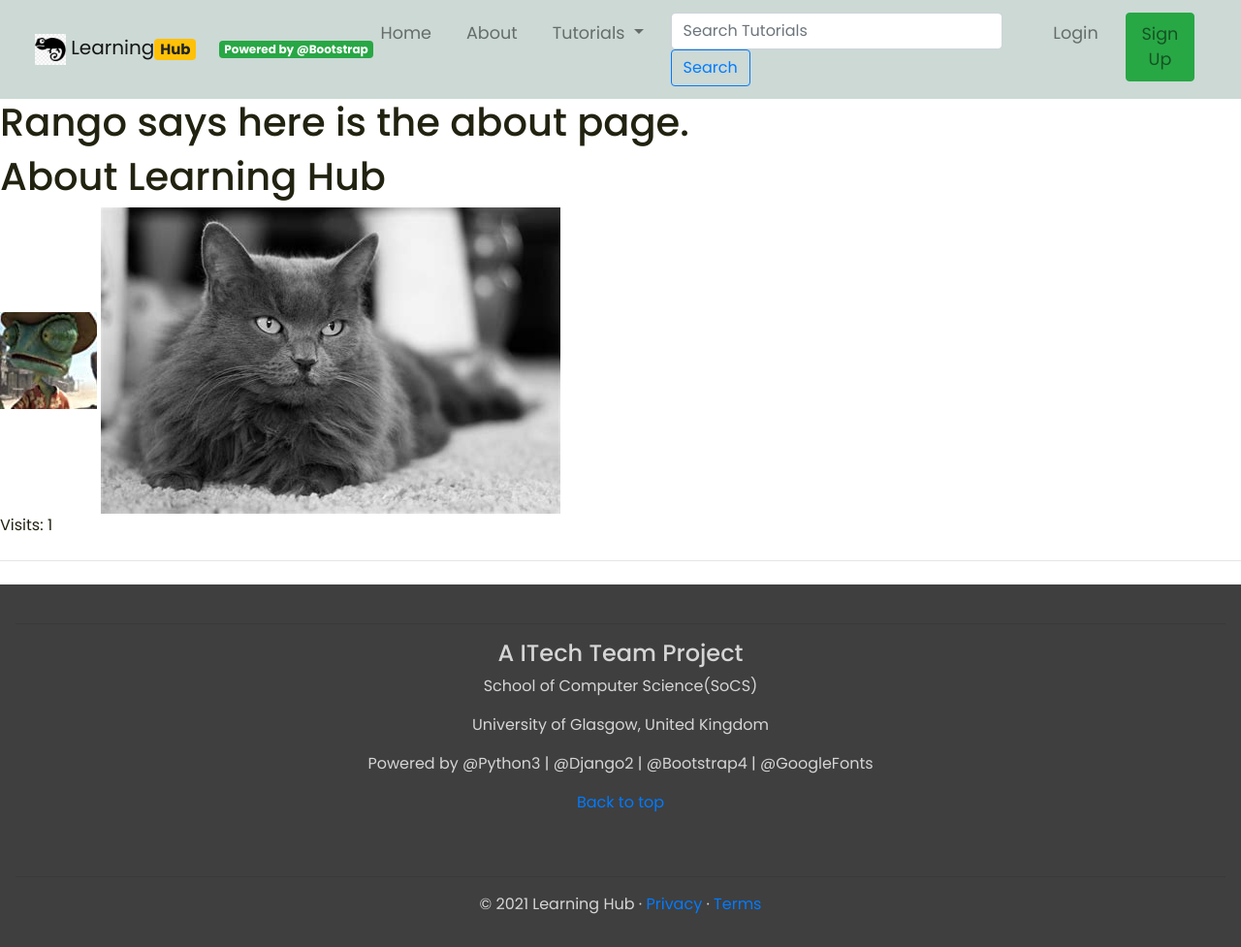
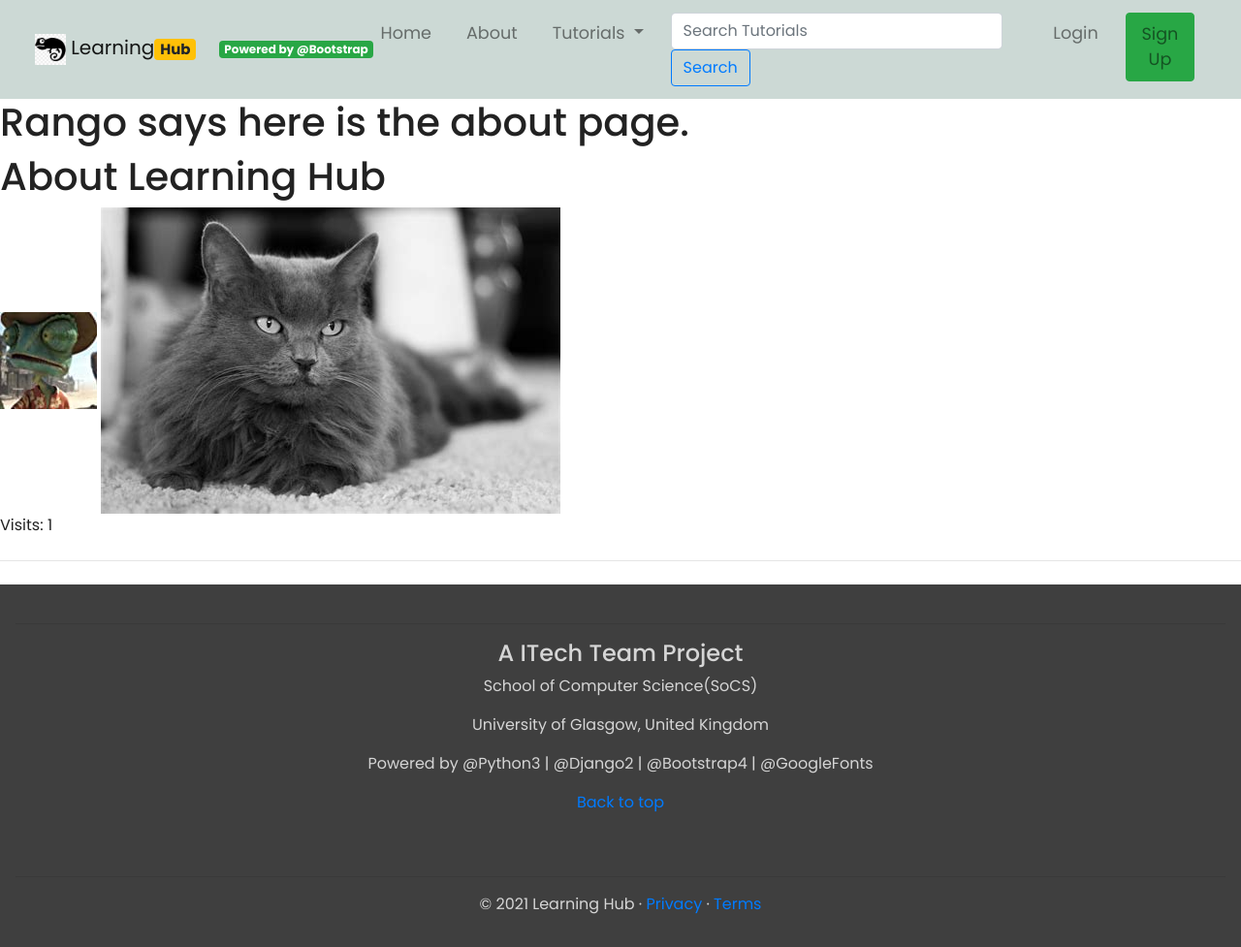
Before and after one commit to gyblinux/itech_team_project, a Django app: page /rango/about/ in a window 1280 px wide. Shown: the whole page at 97% size. Run offline with Django 3.2, Linux system fonts and the light colour scheme; some libraries are stand-ins or nearby versions.

```diff
--- a/static/css/style.css
+++ b/static/css/style.css
@@ -4,7 +4,7 @@ html, body {
     height: 100%;
     width: 100%;
     font-family: 'Poppins', sans-serif;
-    color: #221;
+    color: #222;
 }
 
 /* ==== LAYER.0 navigation bar style ==== */
```
Also changed, not shown: db.sqlite3 (deleted).
